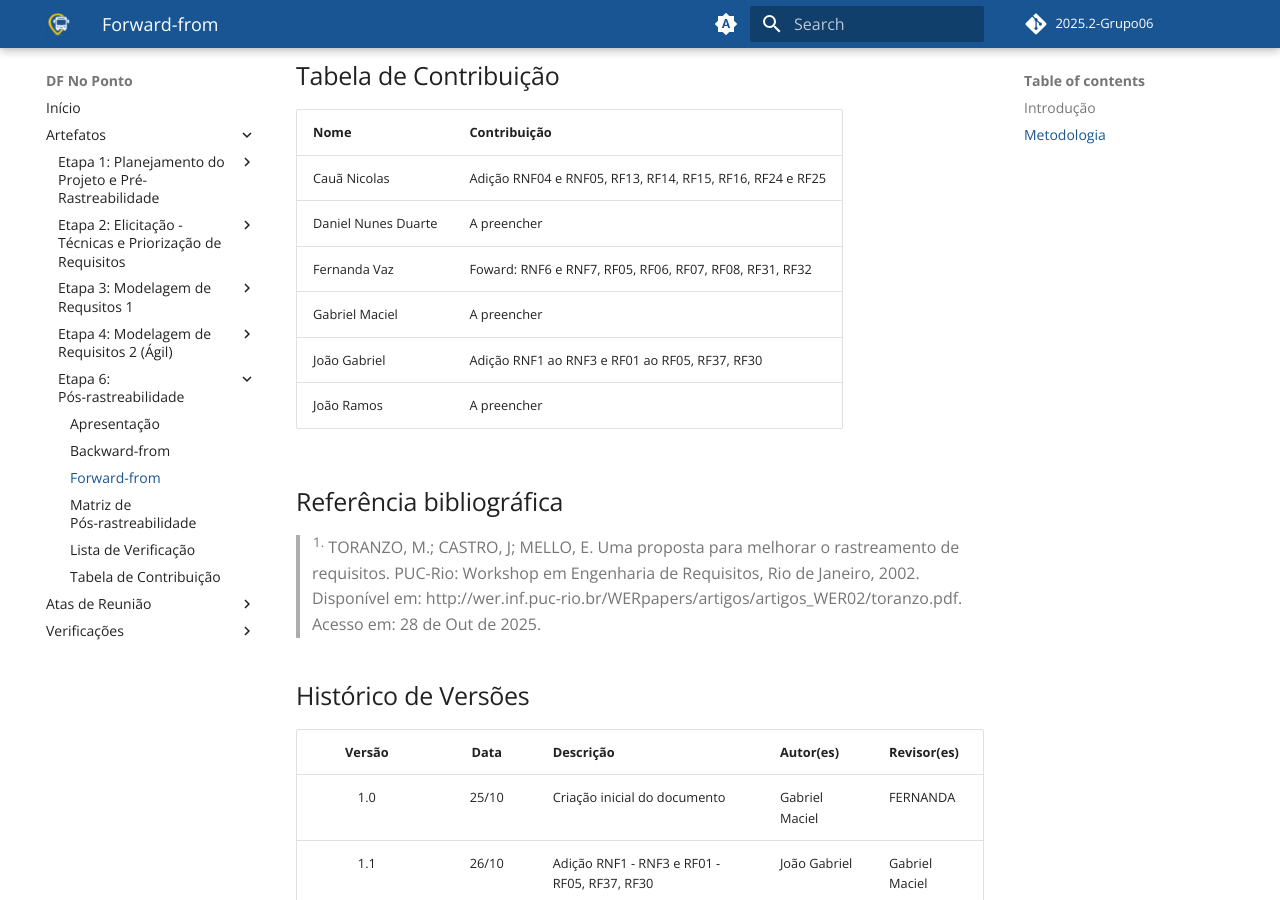
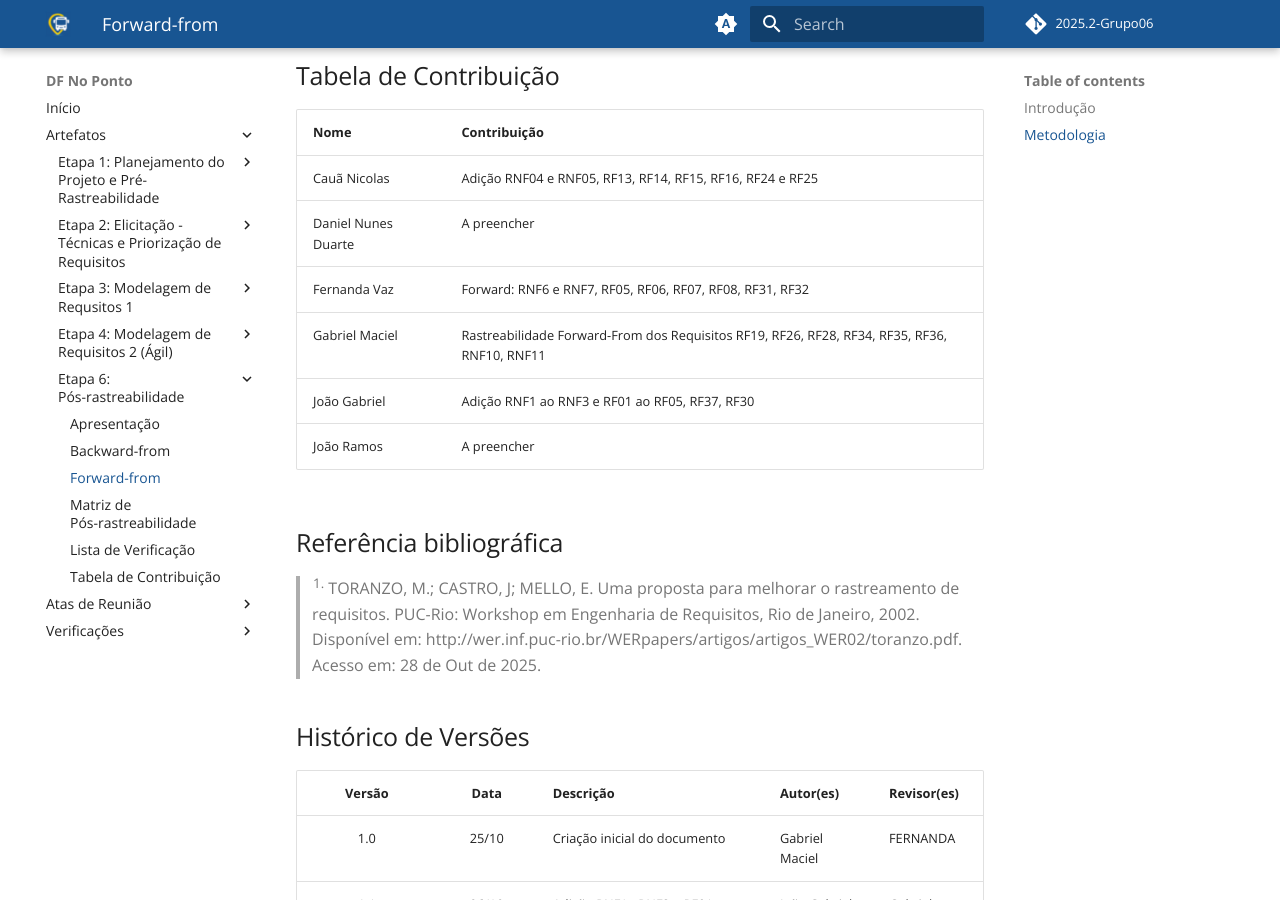
Before and after one commit to Requisitos-de-Software/2025.2-Grupo06, an MkDocs documentation site: the page built from docs/pos-rastreabilidade/forward.md, in a window 1280 px wide and 900 px high, scrolled down 3700 px. Built offline with MkDocs 1.6.1 and Material for MkDocs 9.7.7, drawn with Linux system fonts in a browser that asks for light colours; comment, search, counter and statistics services are not loaded.

Commit message:
docs: preenche tabela de contribuição

```diff
--- a/docs/pos-rastreabilidade/forward.md
+++ b/docs/pos-rastreabilidade/forward.md
@@ -540,8 +540,8 @@ O meta-modelo de Toranzo estabelece um conjunto de elos de rastreabilidade que d
 |----------------------|-------------|
 | Cauã Nicolas         | Adição RNF04 e RNF05, RF13, RF14, RF15, RF16, RF24 e RF25 |
 | Daniel Nunes Duarte  | A preencher |
-| Fernanda Vaz         | Foward: RNF6 e RNF7, RF05, RF06, RF07, RF08, RF31, RF32 |
-| Gabriel Maciel       | A preencher |
+| Fernanda Vaz         | Forward: RNF6 e RNF7, RF05, RF06, RF07, RF08, RF31, RF32 |
+| Gabriel Maciel       | Rastreabilidade Forward-From dos Requisitos RF19, RF26, RF28, RF34, RF35, RF36, RNF10, RNF11 |
 | João Gabriel         | Adição RNF1 ao RNF3 e RF01 ao RF05, RF37, RF30 |
 | João Ramos           | A preencher |
 
```
